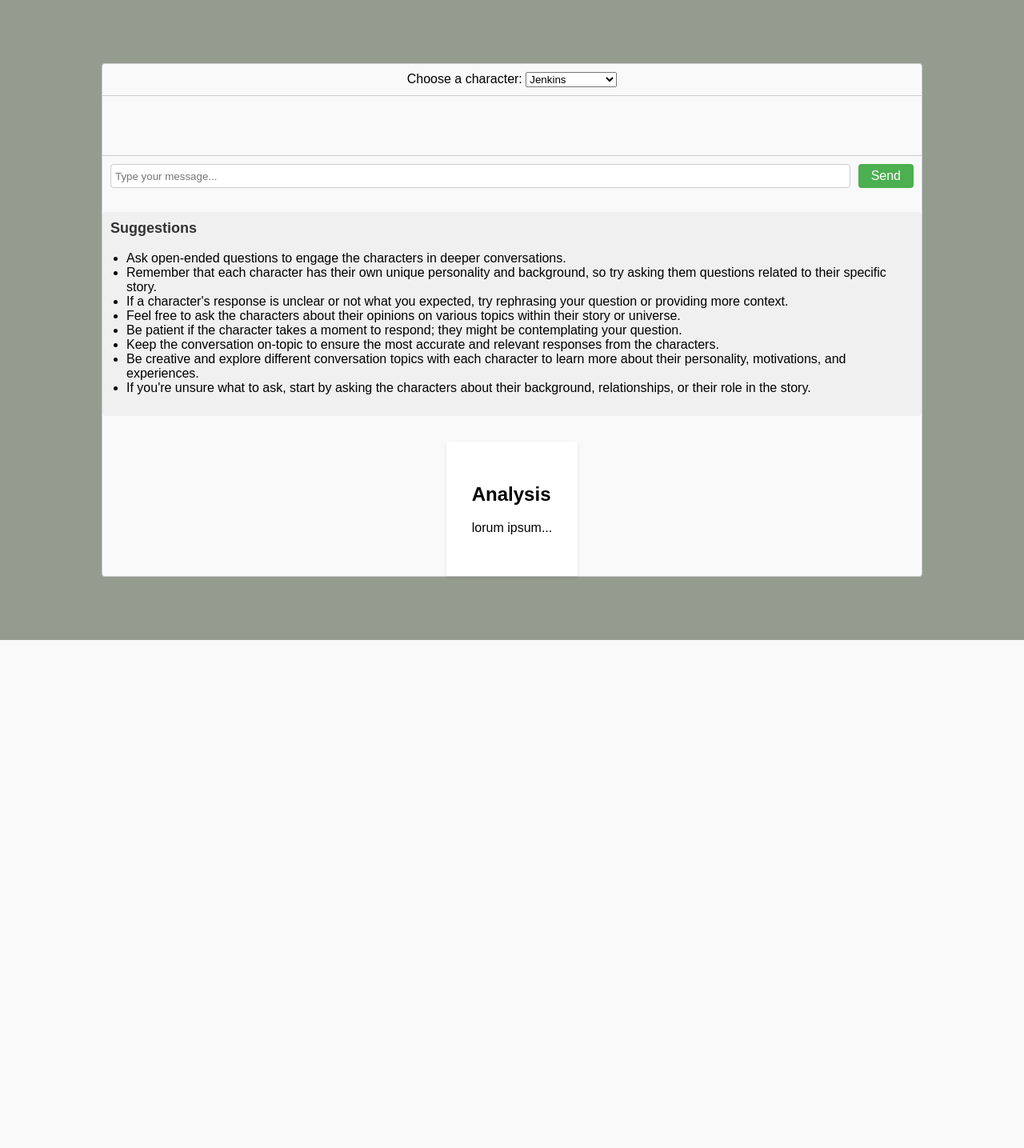
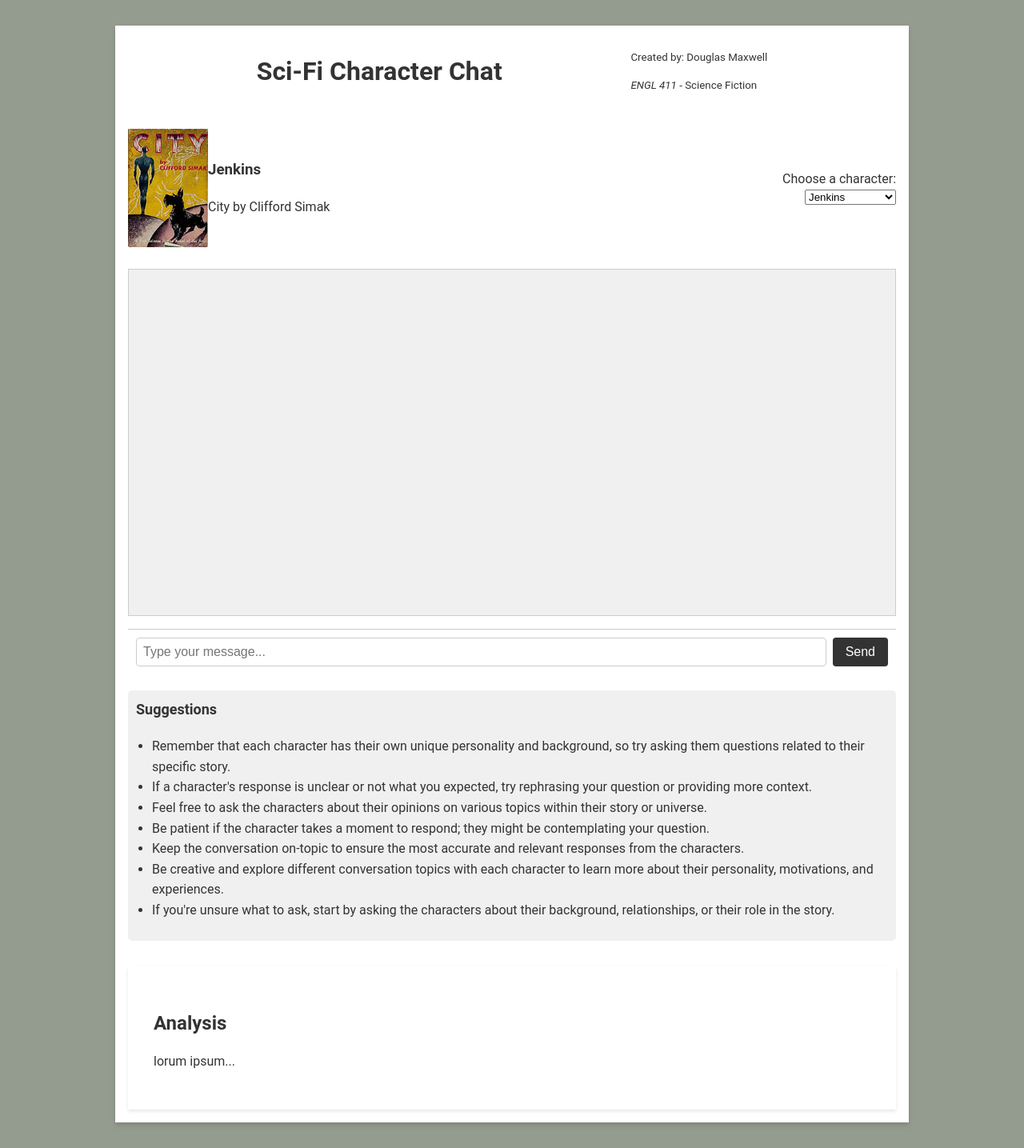
Before and after one commit to dMax484/SciFiChatbot, a Flask app: page / in a window 1280 px wide. Shown: the whole page at 80% size. Before the commit the page ends 800 px from the top, so only its background shows below. Run offline with Flask 3, Linux system fonts and the light colour scheme.

Commit message:
UI changes

```diff
--- a/app.py
+++ b/app.py
@@ -2,6 +2,7 @@
 import openai
 import os
 import json
+import time
 from dotenv import load_dotenv
 from flask import Flask, render_template, request, jsonify
 
@@ -38,7 +39,7 @@ def generate_response(character, character_info, chat_history):
 
     print(prompt)
     # Call the OpenAI API
-    response = openai.Completion.create(
+    """ response = openai.Completion.create(
         engine="text-davinci-003",
         prompt=prompt,
         max_tokens=100,
@@ -46,10 +47,12 @@ def generate_response(character, character_info, chat_history):
         stop=None,
         temperature=0.8,
         top_p=1
-    )
+    )  """
 
     # Extract the generated text from the response
-    character_response = response.choices[0].text.strip()
+    #character_response = response.choices[0].text.strip()
+    character_response = "test"
+    #time.sleep(2)
 
     return character_response
 
--- a/static/css/styles.css
+++ b/static/css/styles.css
@@ -1,31 +1,62 @@
 body {
-    font-family: Arial, sans-serif;
+    font-family: 'Roboto', sans-serif;
     background-color: #949c8f;
     display: flex;
     justify-content: center;
     align-items: center;
-    height: 100vh;
+    color: #333;
+    line-height: 1.6;
     margin: 0;
     padding: 0;
 }
 .container {
-    width: 80%;
-    height: 80%;
+    max-width: 960px;
+    margin: 2rem auto;
+    padding: 1rem;
+    background-color: #fff;
+    box-shadow: 0 4px 6px rgba(0, 0, 0, 0.1), 0 1px 3px rgba(0, 0, 0, 0.08);
+}
+.header {
+    display: flex;
+    justify-content: space-between;
+    align-items: center;
+    margin-bottom: 20px;
+}
+.title-container {
+    display: flex;
+    justify-content: space-evenly;
+    align-items: center;
+    margin-bottom: 20px;
+}
+.page-title {
+    margin: 0;
+}
+.page-subtitle {
+    font-size: smaller;
+}
+.character-info {
+    display: flex;
+    justify-content: space-evenly;
+    align-items: center;
+}
+.book-cover {
+    width: 100px;
+    height: auto;
+    margin-top: 10px;
+}
+
+.character-select-container {
     display: flex;
     flex-direction: column;
-    border: 1px solid #ccc;
-    border-radius: 4px;
-    background-color: #f9f9f9;
-}
-.header {
-    padding: 10px;
-    border-bottom: 1px solid #ccc;
-    text-align: center;
+    align-items: flex-end;
 }
 .chat-box {
-    flex: 1;
-    padding: 10px;
-    overflow-y: auto;
+    height: 400px;
+    overflow-y: scroll;
+    padding: 1rem;
+    border: 1px solid #ccc;
+    background-color: #f0f0f0;
+    margin-bottom: 1rem;
 }
 .chat-input {
     display: flex;
@@ -34,26 +65,55 @@ body {
 }
 .chat-input input {
     flex: 1;
+    padding: 0.5rem;
+    font-size: 1rem;
     border: 1px solid #ccc;
     border-radius: 4px;
-    padding: 5px;
-    outline: none;
 }
 .chat-input button {
-    margin-left: 10px;
-    background-color: #4CAF50;
+    background-color: #333;
+    color: #fff;
     border: none;
+    padding: 0.5rem 1rem;
+    font-size: 1rem;
+    cursor: pointer;
+    margin-left: 0.5rem;
     border-radius: 4px;
-    color: white;
-    padding: 6px 16px;
-    text-align: center;
-    text-decoration: none;
-    display: inline-block;
-    font-size: 16px;
-    cursor: pointer;
+    transition: background-color 0.3s ease;
 }
+
+.chat-input button:hover {
+    background-color: #555;
+}
+
 .message {
     margin-bottom: 10px;
+}
+
+.loading-spinner {
+    display: flex;
+    align-items: center;
+    justify-content: center;
+    margin-top: 1rem;
+    margin-bottom: 1rem;
+}
+
+.spinner {
+    border: 4px solid #f3f3f3;
+    border-top: 4px solid #333;
+    border-radius: 50%;
+    width: 30px;
+    height: 30px;
+    animation: spin 2s linear infinite;
+}
+
+@keyframes spin {
+    0% {
+        transform: rotate(0deg);
+    }
+    100% {
+        transform: rotate(360deg);
+    }
 }
 
 .tips {
--- a/static/js/scripts.js
+++ b/static/js/scripts.js
@@ -1,19 +1,27 @@
 const chatHistory = [];
 const characterContext = {
-    jenkins: {name: "Jenkins", book: "City by Clifford Simak"},
+    jenkins: {name: "Jenkins", book: "City by Clifford Simak", image: "city_cover.jpg"},
     genly_ai: {name: "Genly Ai", book: "The Left Hand of Darkness by Usula K. Le Guin"},
     margorie_prime: {name: "Margorie Prime", book: "Margorie Prime by Jordan Harrison"},
     kirsten: {name: "Kirsten", book: "Station Eleven by Emily St. John Mandel"}
 };
 
+// Before fetching character response, show spinner
+const loadingSpinner = document.getElementById("loading-spinner");
+
+// initialize character info
+updateCharacterInfo();
+
 document.getElementById("send-btn").addEventListener("click", async function() {
+    loadingSpinner.style.display = "flex";
     const characterSelect = document.getElementById("character-select");
     const userInput = document.getElementById("user-input");
     const chatBox = document.getElementById("chat-box");
+    const messagesContainer = document.getElementById("messages-container");
 
     const characterVal = characterSelect.value;
     const characterInfo = characterContext[characterVal];
-    character = characterInfo['name'];
+    const character = characterInfo['name'];
     const userMessage = userInput.value.trim();
 
     if (userMessage.length === 0) return;
@@ -30,7 +38,7 @@ document.getElementById("send-btn").addEventListener("click", async function() {
     const userMessageElement = document.createElement("div");
     userMessageElement.className = "message";
     userMessageElement.textContent = `You: ${userMessage}`;
-    chatBox.appendChild(userMessageElement);
+    messagesContainer.appendChild(userMessageElement);
 
     // Fetch character response
     const requestBody = new FormData();
@@ -42,6 +50,10 @@ document.getElementById("send-btn").addEventListener("click", async function() {
         method: "POST",
         body: requestBody
     });
+
+    // After receiving the response, hide spinner
+    loadingSpinner.style.display = "none";
+
     const jsonResponse = await response.json();
     const characterMessage = jsonResponse.response;
 
@@ -49,7 +61,7 @@ document.getElementById("send-btn").addEventListener("click", async function() {
     const characterMessageElement = document.createElement("div");
     characterMessageElement.className = "message";
     characterMessageElement.textContent = `${character}: ${characterMessage}`;
-    chatBox.appendChild(characterMessageElement);
+    messagesContainer.appendChild(characterMessageElement);
 
     // Add character chat to history
     chatHistory.push({ role: character, message: characterMessage });
@@ -72,10 +84,25 @@ document.getElementById("user-input").addEventListener("keydown", function(event
 // Listen for changes in character select
 document.getElementById("character-select").addEventListener("change", function() {
     clearChatData();
+    updateCharacterInfo();
 });
 
+function updateCharacterInfo() {
+    const characterSelect = document.getElementById("character-select");
+    const characterVal = characterSelect.value;
+    const characterNameElement = document.getElementById("character-name");
+    const characterBookElement = document.getElementById("character-book");
+    const characterImageElement  = document.getElementById("book-cover");
+
+
+    const characterInfo = characterContext[characterVal];
+    characterNameElement.textContent = characterInfo.name;
+    characterBookElement.textContent = characterInfo.book;
+    characterImageElement.src = "/static/assets/" + characterInfo.image;
+}
+
 function clearChatData() {
-    const chatBox = document.getElementById("chat-box");
-    chatBox.innerHTML = "";
+    const messagesContainer = document.getElementById("messages-container");
+    messagesContainer.innerHTML = "";
     chatHistory.length = 0;
 }
--- a/templates/index.html
+++ b/templates/index.html
@@ -8,23 +8,47 @@
 </head>
 <body>
     <div class="container">
+        <div class="title-container">
+            <h1 class="page-title">Sci-Fi Character Chat</h1>
+            <div class="page-subtitle">
+                <p>Created by: Douglas Maxwell</p>
+                <p><i>ENGL 411</i> - Science Fiction</p>
+            </div>
+        </div>
         <div class="header">
-            <label for="character-select">Choose a character:</label>
-            <select id="character-select">
-                <option value="jenkins">Jenkins</option>
-                <option value="genly_ai">Genly Ai</option>
-                <option value="margorie_prime">Margorie Prime</option>
-            </select>
+            <div class="character-info">
+                <div class="book-cover-container">
+                    <img src="" alt="Book Cover" class="book-cover" id="book-cover">
+                </div>
+                <div>
+                    <h3 id="character-name"></h3>
+                    <p id="character-book"></p>
+                </div>
+            </div>
+            <div class="character-select-container">
+                <label for="character-select">Choose a character: </label>
+                <select id="character-select">
+                    <option value="jenkins">Jenkins</option>
+                    <option value="genly_ai">Genly Ai</option>
+                    <option value="margorie_prime">Margorie Prime</option>
+                    <option value="kirsten">Kirsten</option>
+                </select>
+            </div>
         </div>
-        <div class="chat-box" id="chat-box"></div>
+        <div class="chat-box" id="chat-box">
+            <div id="messages-container"></div>
+            <div class="loading-spinner" id="loading-spinner" style="display: none;">
+                <div class="spinner"></div>
+            </div>
+        </div>
         <div class="chat-input">
             <input type="text" id="user-input" placeholder="Type your message...">
             <button id="send-btn">Send</button>
         </div>
+
         <div class="tips">
             <h3>Suggestions</h3>
             <ul>
-                <li>Ask open-ended questions to engage the characters in deeper conversations.</li>
                 <li>Remember that each character has their own unique personality and background, so try asking them questions related to their specific story.</li>
                 <li>If a character's response is unclear or not what you expected, try rephrasing your question or providing more context.</li>
                 <li>Feel free to ask the characters about their opinions on various topics within their story or universe.</li>
```
Also changed, not shown: static/assets/city_cover.jpg (added).
